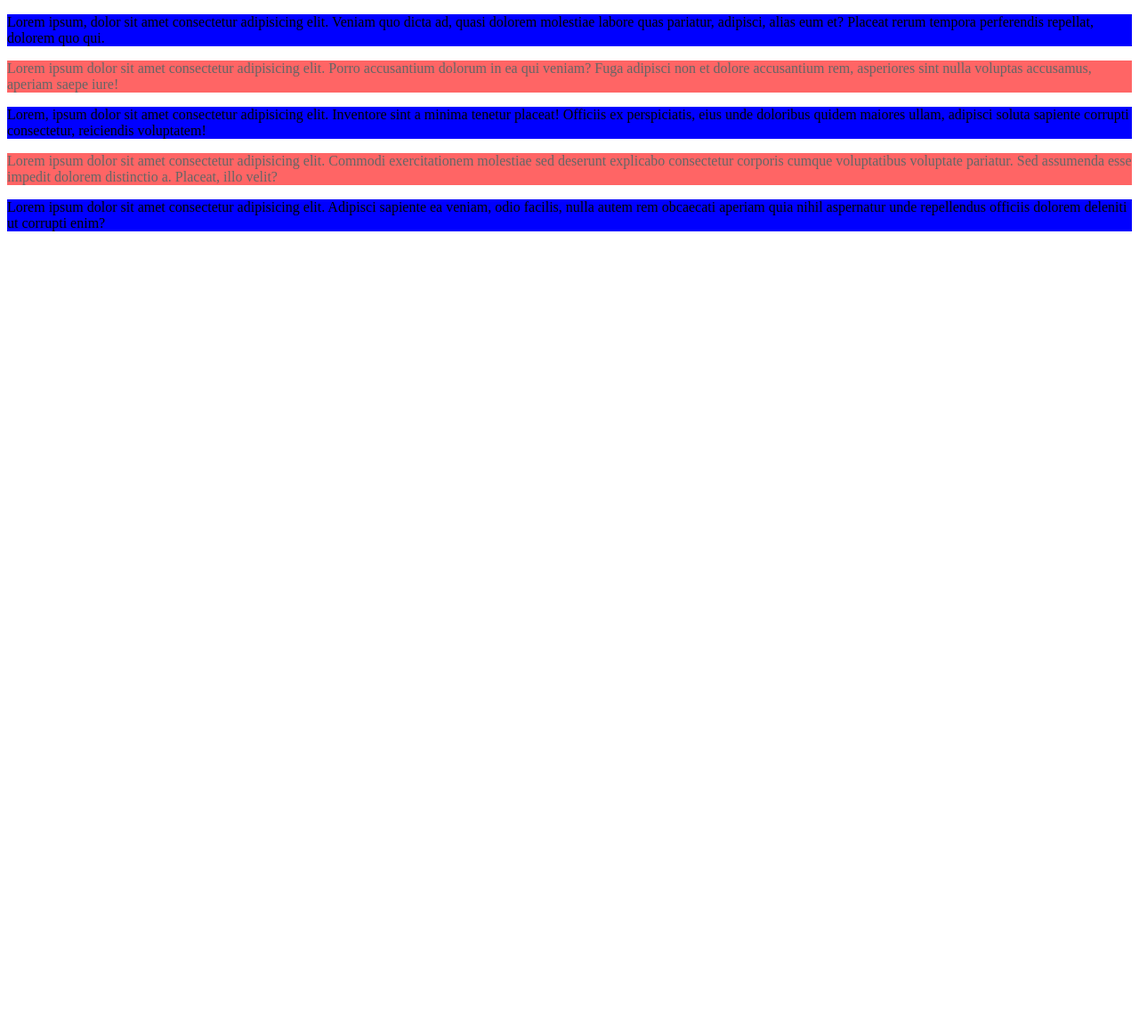
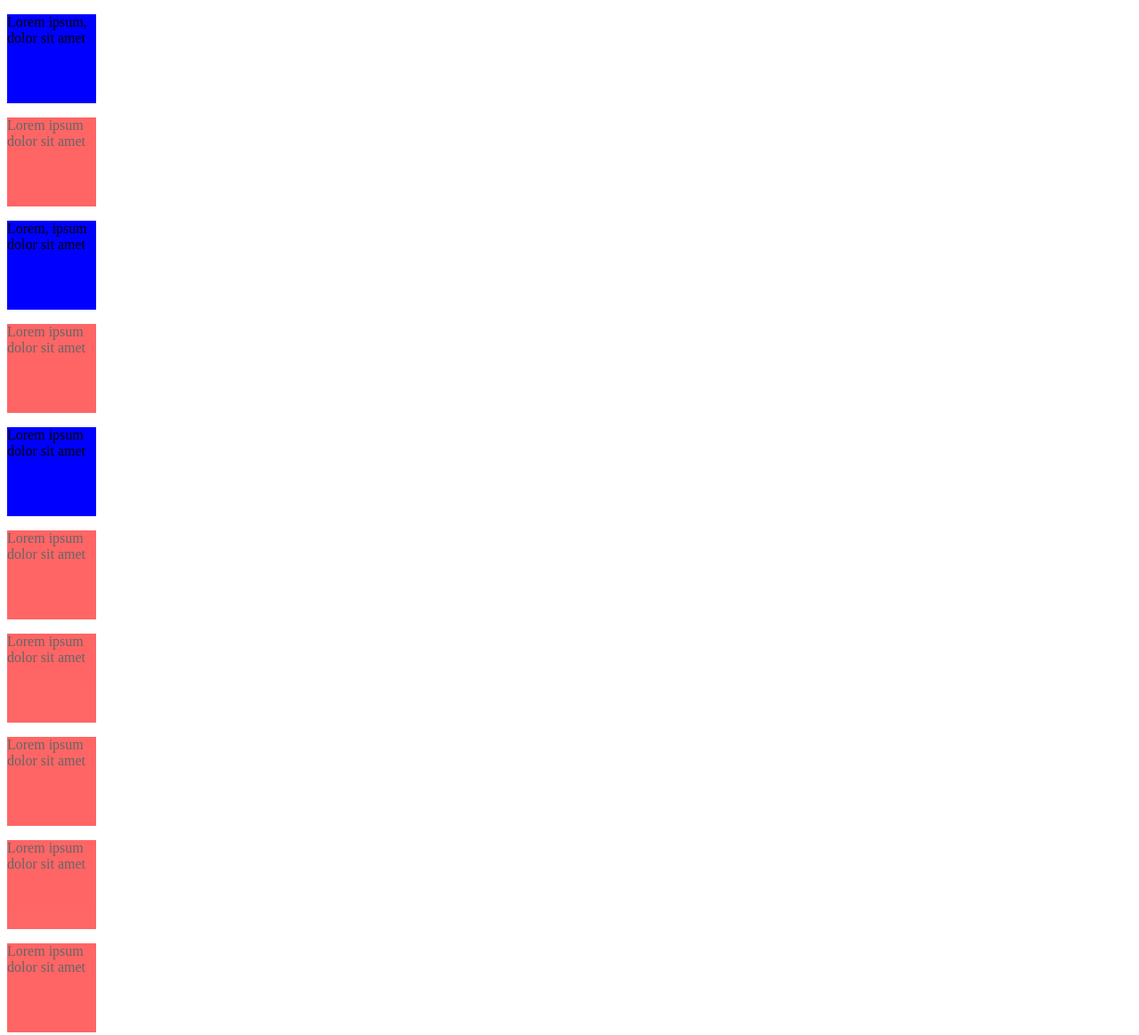
Before and after one commit to xLiwiax/css-6, a plain HTML site: page index.html in a window 1280 px wide. Shown: the whole page at 89% size. Before the commit the page ends 800 px from the top, so only its background shows below. Drawn offline with Linux system fonts and the light colour scheme.

Commit message:
poprawione

```diff
--- a/index.html
+++ b/index.html
@@ -8,10 +8,15 @@
     <title>Document</title>
 </head>
 <body>
-    <p class="niebieski">Lorem ipsum, dolor sit amet consectetur adipisicing elit. Veniam quo dicta ad, quasi dolorem molestiae labore quas pariatur, adipisci, alias eum et? Placeat rerum tempora perferendis repellat, dolorem quo qui.</p>
-    <p class="opa">Lorem ipsum dolor sit amet consectetur adipisicing elit. Porro accusantium dolorum in ea qui veniam? Fuga adipisci non et dolore accusantium rem, asperiores sint nulla voluptas accusamus, aperiam saepe iure!</p>
-    <p class="niebieski">Lorem, ipsum dolor sit amet consectetur adipisicing elit. Inventore sint a minima tenetur placeat! Officiis ex perspiciatis, eius unde doloribus quidem maiores ullam, adipisci soluta sapiente corrupti consectetur, reiciendis voluptatem!</p>
-    <p class="opa">Lorem ipsum dolor sit amet consectetur adipisicing elit. Commodi exercitationem molestiae sed deserunt explicabo consectetur corporis cumque voluptatibus voluptate pariatur. Sed assumenda esse impedit dolorem distinctio a. Placeat, illo velit?</p>
-    <p class="niebieski">Lorem ipsum dolor sit amet consectetur adipisicing elit. Adipisci sapiente ea veniam, odio facilis, nulla autem rem obcaecati aperiam quia nihil aspernatur unde repellendus officiis dolorem deleniti ut corrupti enim?</p>
+    <p class="niebieski">Lorem ipsum, dolor sit amet</p>
+    <p class="opa">Lorem ipsum dolor sit amet</p>
+    <p class="niebieski">Lorem, ipsum dolor sit amet</p>
+    <p class="opa">Lorem ipsum dolor sit amet</p>
+    <p class="niebieski">Lorem ipsum dolor sit amet</p>
+    <p class="opa">Lorem ipsum dolor sit amet</p>
+    <p class="opa">Lorem ipsum dolor sit amet</p>
+    <p class="opa">Lorem ipsum dolor sit amet</p>
+    <p class="opa">Lorem ipsum dolor sit amet</p>
+    <p class="opa">Lorem ipsum dolor sit amet</p>
 </body>
 </html>
--- a/style.css
+++ b/style.css
@@ -1,4 +1,6 @@
 p{
+    width: 100px;
+    height: 100px;
     background-color: #ff0000;
 }
 .niebieski{
```
